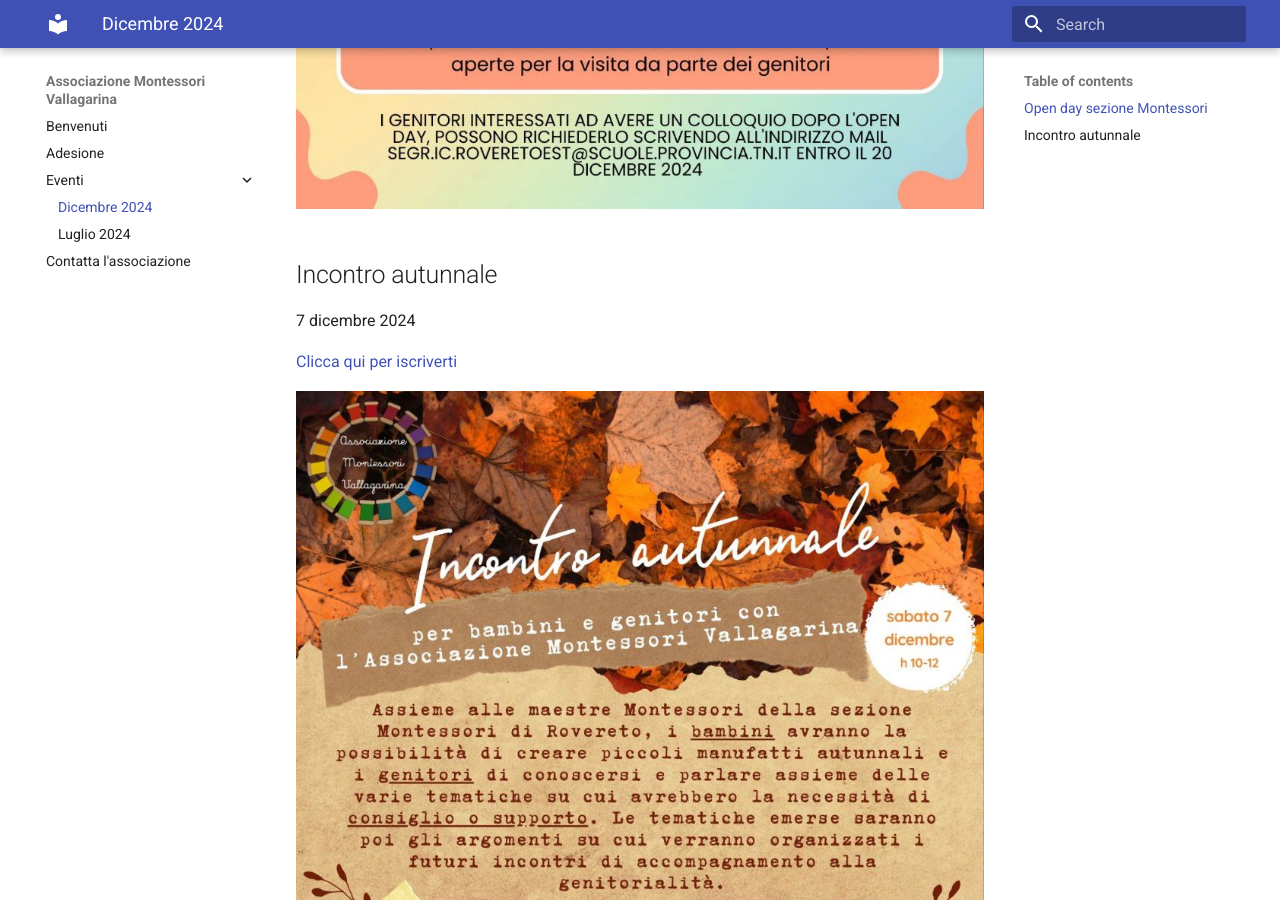
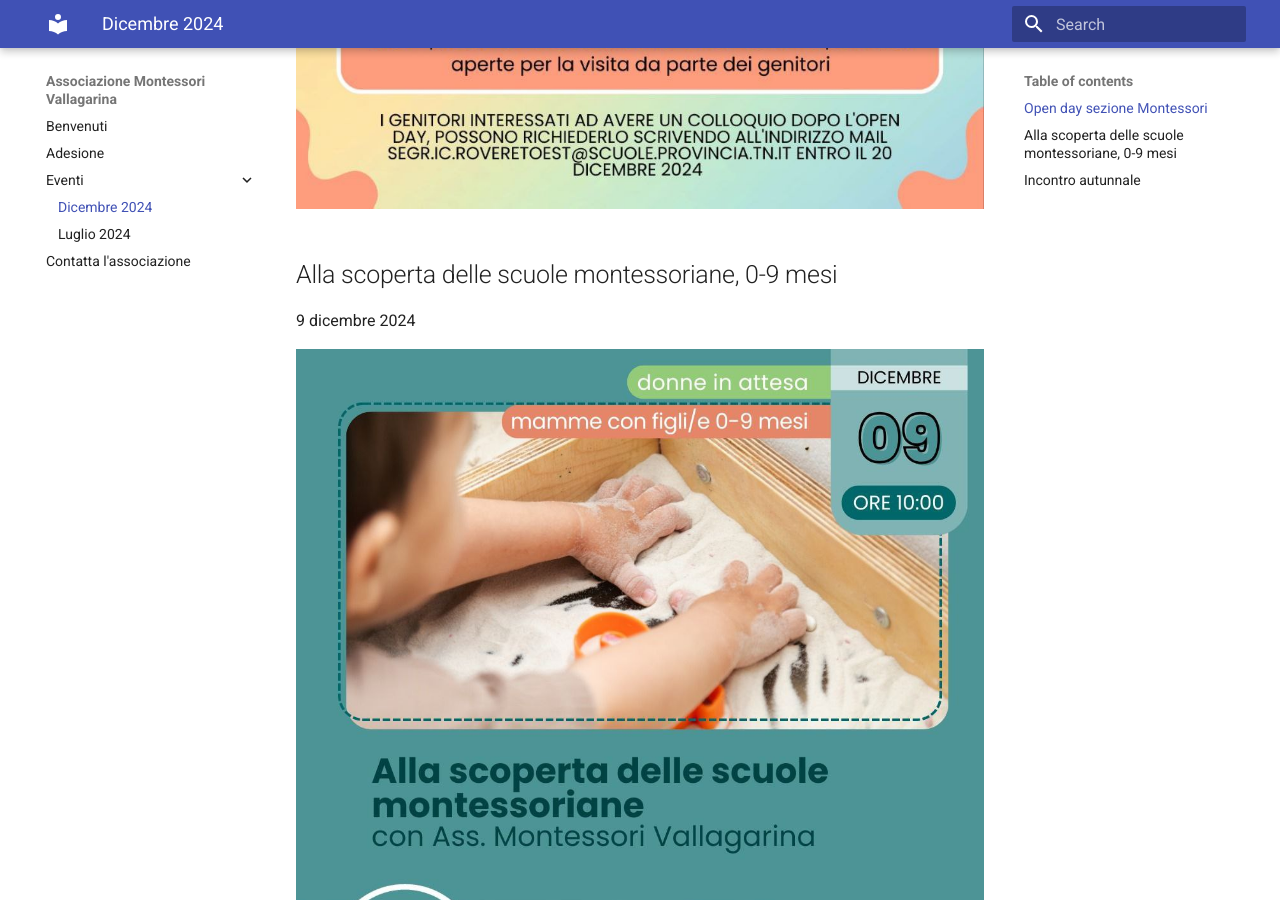
Before and after one commit to Associazione-Montessori-Vallagarina/montessorivallagarina.it, an MkDocs documentation site: the page built from docs/blog/2024-12.md, in a window 1280 px wide and 900 px high, scrolled down 1036 px. Built offline with MkDocs 1.6.1 and Material for MkDocs 9.7.7, drawn with Linux system fonts in a browser that asks for light colours.

Commit message:
add the event Alla scoperta delle scuole montessoriane

```diff
--- a/docs/blog/2024-12.md
+++ b/docs/blog/2024-12.md
@@ -2,6 +2,11 @@
 11 dicembre 2024
 
 ![Open day](2024-12-11.jpg)
+
+## Alla scoperta delle scuole montessoriane, 0-9 mesi
+9 dicembre 2024
+
+![Alla scoperta delle scuole montessoriane](2024-12-09.jpg)
 
 ## Incontro autunnale
 7 dicembre 2024
```
Also changed, not shown: docs/blog/2024-12-09.jpg (added).
